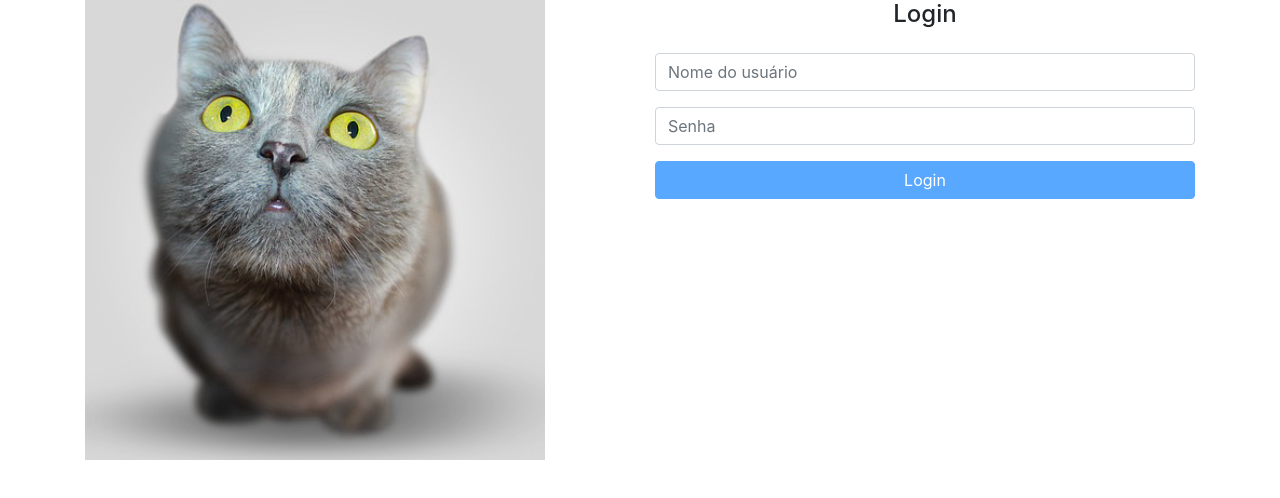
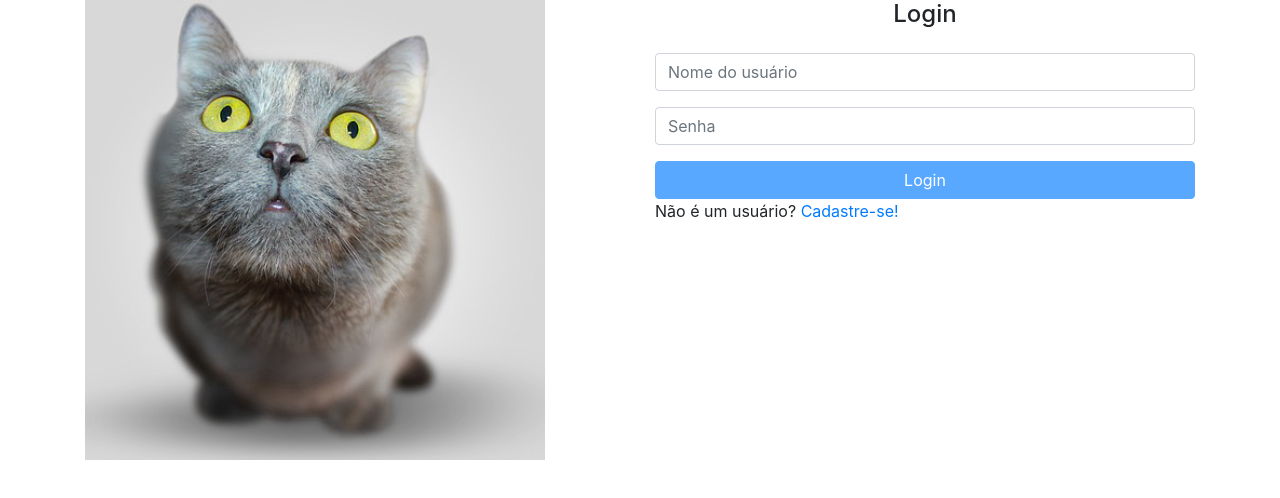
Before and after one commit to RafaZeero/alura-angular-gatito, an Angular app: page /home in a window 1280 px wide. Shown: the top 498 px of the page. Built offline with nearby package versions, Linux system fonts and the light colour scheme.

Commit message:
add routerlink

```diff
--- a/src/app/home/login/login.component.html
+++ b/src/app/home/login/login.component.html
@@ -15,3 +15,5 @@
   </div>
   <button type="submit" class="btn btn-primary btn-block" [disabled]="loginForm.invalid">Login</button>
 </form>
+
+<p>Não é um usuário? <a [routerLink]="['novousuario']">Cadastre-se!</a></p>
--- a/src/app/home/novo-usuario/novo-usuario.component.html
+++ b/src/app/home/novo-usuario/novo-usuario.component.html
@@ -14,3 +14,5 @@
   </div>
   <button class="btn btn-primary btn-block">Cadastro</button>
 </form>
+
+<p>Já é um usuário? <a [routerLink]="['']">Faça o login.</a></p>
```
